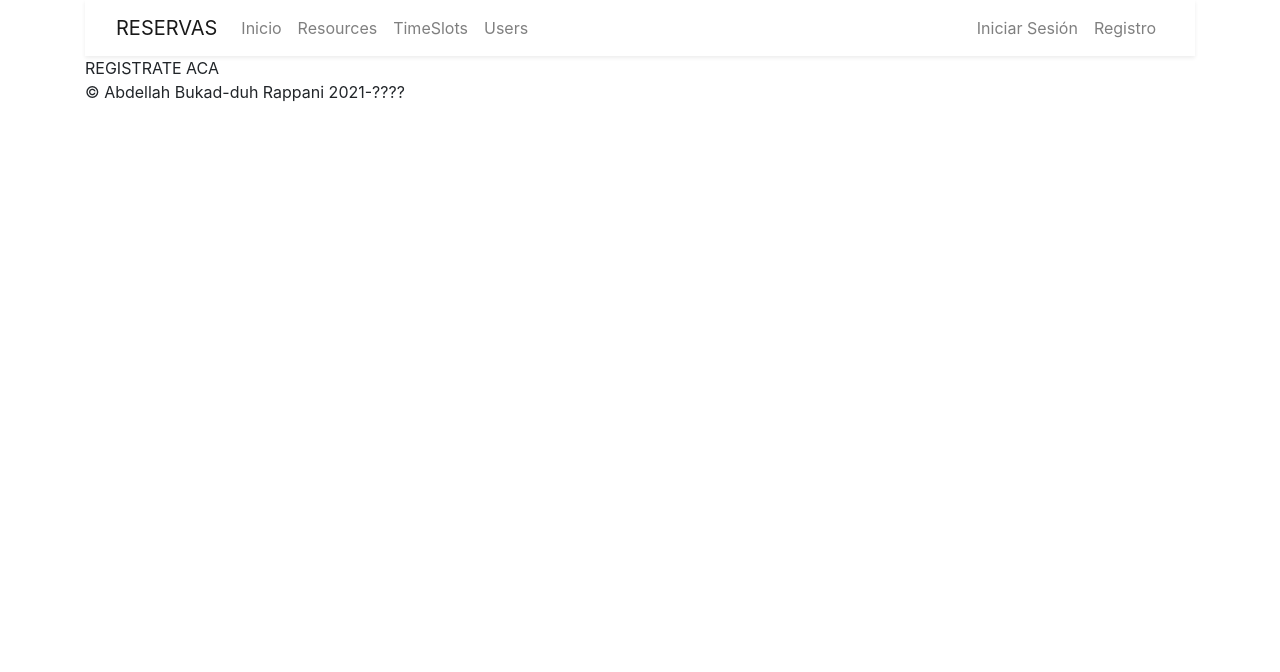
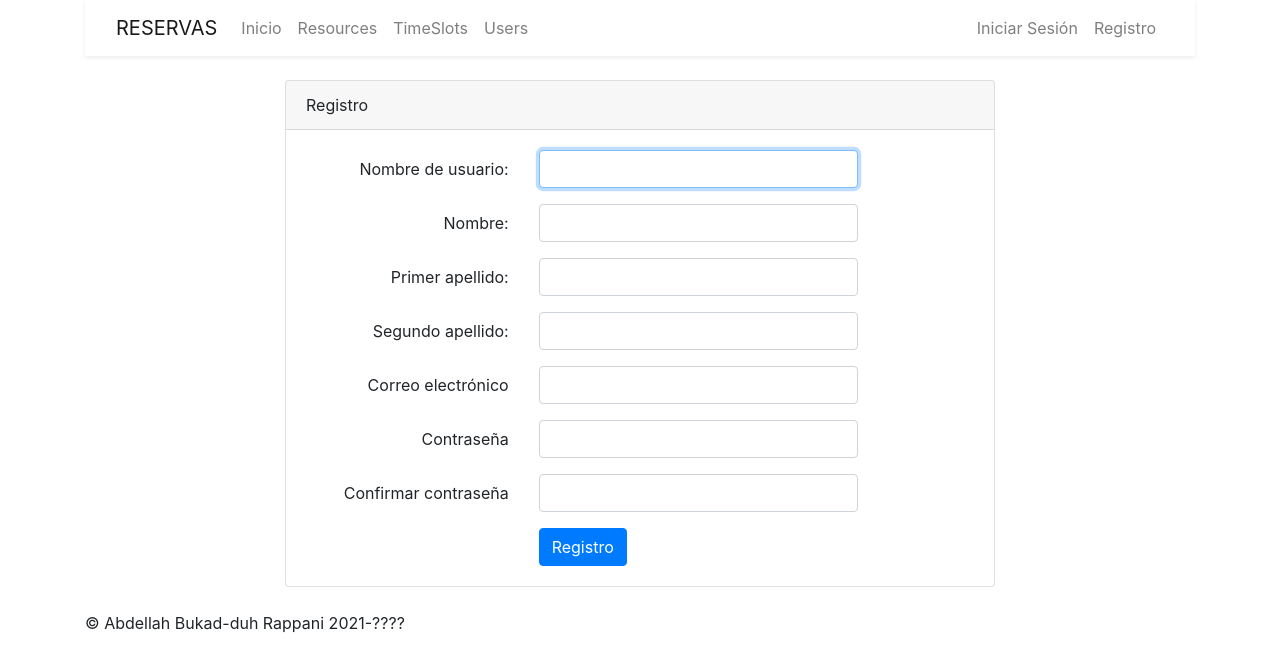
Before and after one commit to abdell1999/reserva, a PHP site: the page made by views/users/register.php in a window 1280 px wide. Shown: the top 672 px of the page. Run offline with PHP 8.4, Linux system fonts and the light colour scheme; the template is opened without the code that fills it, so the values that code supplies are empty.

Commit message:
Registro primitivo sin verificaciones hecho

```diff
--- a/views/resources/show.php
+++ b/views/resources/show.php
@@ -23,7 +23,7 @@ $crear = "create";
 $editar = "edit";
 
 
-echo "<a class='btn btn-success' href='index.php?controller=$controller&action=$crear'><i class='fa fa-plus'></i>&nbsp;Agregar recurso </a>";
+echo "<main class='py-4'><a class='btn btn-success' href='index.php?controller=$controller&action=$crear'><i class='fa fa-plus'></i>&nbsp;Agregar recurso </a>";
 
 echo "<table class='table table-bordered grocery-crud-table table-hover' id='tablaRecursos'>
             <thead>
@@ -69,4 +69,4 @@ foreach ($resources as $resource) {
   </tbody>";
   }
 
-echo "</table></div>";
+echo "</table></div></main>";
--- a/views/users/login.php
+++ b/views/users/login.php
@@ -1,6 +1,6 @@
 <?php
 
-echo "<div class='row justify-content-center'><div class='col-md-8'><div class='card'>
+echo "<main class='py-4'><div class='row justify-content-center'><div class='col-md-8'><div class='card'>
 <div class='card-header'>Acceder</div><div class='card-body'>
 <form method='POST' action='por poner algo aqui'>
     <div class='form-group row'>
@@ -45,4 +45,4 @@ echo "<div class='row justify-content-center'><div class='col-md-8'><div class='
                                         </div>
     </div>
 </form>
-</div></div></div></div></div>";
+</div></div></div></div></div></main>";
--- a/views/users/register.php
+++ b/views/users/register.php
@@ -1,3 +1,110 @@
 <?php
 
-echo "REGISTRATE ACA";
+$controller = "users";
+$action = "register";
+
+
+
+
+echo " <main class='py-4'>
+<div class='container'>
+<div class='row justify-content-center'>
+<div class='col-md-8'>
+<div class='card'>
+    <div class='card-header'>Registro</div>
+
+    <div class='card-body'>
+        <form method='POST' action='index.php?controller=$controller&action=$action' enctype='multipart/form-data'>
+            <div class='form-group row'>
+                <label for='username' class='col-md-4 col-form-label text-md-right'>Nombre de usuario:</label>
+
+                <div class='col-md-6'>
+                    <input id='name' type='text' class='form-control ' name='username' value='' required autocomplete='username' autofocus>
+
+                                                </div>
+            </div>
+
+
+
+            <div class='form-group row'>
+                <label for='realname' class='col-md-4 col-form-label text-md-right'>Nombre:</label>
+
+                <div class='col-md-6'>
+                    <input id='realname' type='text' class='form-control ' name='realname' value='' required autocomplete='realname' autofocus>
+
+                                                </div>
+            </div>
+
+
+
+
+
+            <div class='form-group row'>
+                <label for='lastname1' class='col-md-4 col-form-label text-md-right'>Primer apellido:</label>
+
+                <div class='col-md-6'>
+                    <input id='lastname1' type='text' class='form-control ' name='lastname1' value='' required autocomplete='lastname1' autofocus>
+
+                                                </div>
+            </div>
+
+
+
+
+
+            <div class='form-group row'>
+                <label for='lastname2' class='col-md-4 col-form-label text-md-right'>Segundo apellido:</label>
+
+                <div class='col-md-6'>
+                    <input id='lastname2' type='text' class='form-control ' name='lastname2' value='' autocomplete='lastname2' autofocus>
+
+                                                </div>
+            </div>
+
+
+
+
+
+
+
+
+
+            <div class='form-group row'>
+                <label for='email' class='col-md-4 col-form-label text-md-right'>Correo electrónico</label>
+
+                <div class='col-md-6'>
+                    <input id='email' type='email' class='form-control ' name='email' value='' required autocomplete='email'>
+
+                                                </div>
+            </div>
+
+            <div class='form-group row'>
+                <label for='password' class='col-md-4 col-form-label text-md-right'>Contraseña</label>
+
+                <div class='col-md-6'>
+                    <input id='password' type='password' class='form-control ' name='password' required autocomplete='new-password'>
+
+                                                </div>
+            </div>
+
+            <div class='form-group row'>
+                <label for='password-confirm' class='col-md-4 col-form-label text-md-right'>Confirmar contraseña</label>
+
+                <div class='col-md-6'>
+                    <input id='password-confirm' type='password' class='form-control' name='password_confirmation' required autocomplete='new-password'>
+                </div>
+            </div>
+            <div class='form-group row mb-0'>
+                <div class='col-md-6 offset-md-4'>
+                    <button type='submit' class='btn btn-primary'>
+                        Registro
+                    </button>
+                </div>
+            </div>
+        </form>
+    </div>
+</div>
+</div>
+</div>
+</div>
+</main>";
```
Also changed, not shown: controllers/usersController.php (+13 -0 lines), models/users.php (+39 -6 lines).
